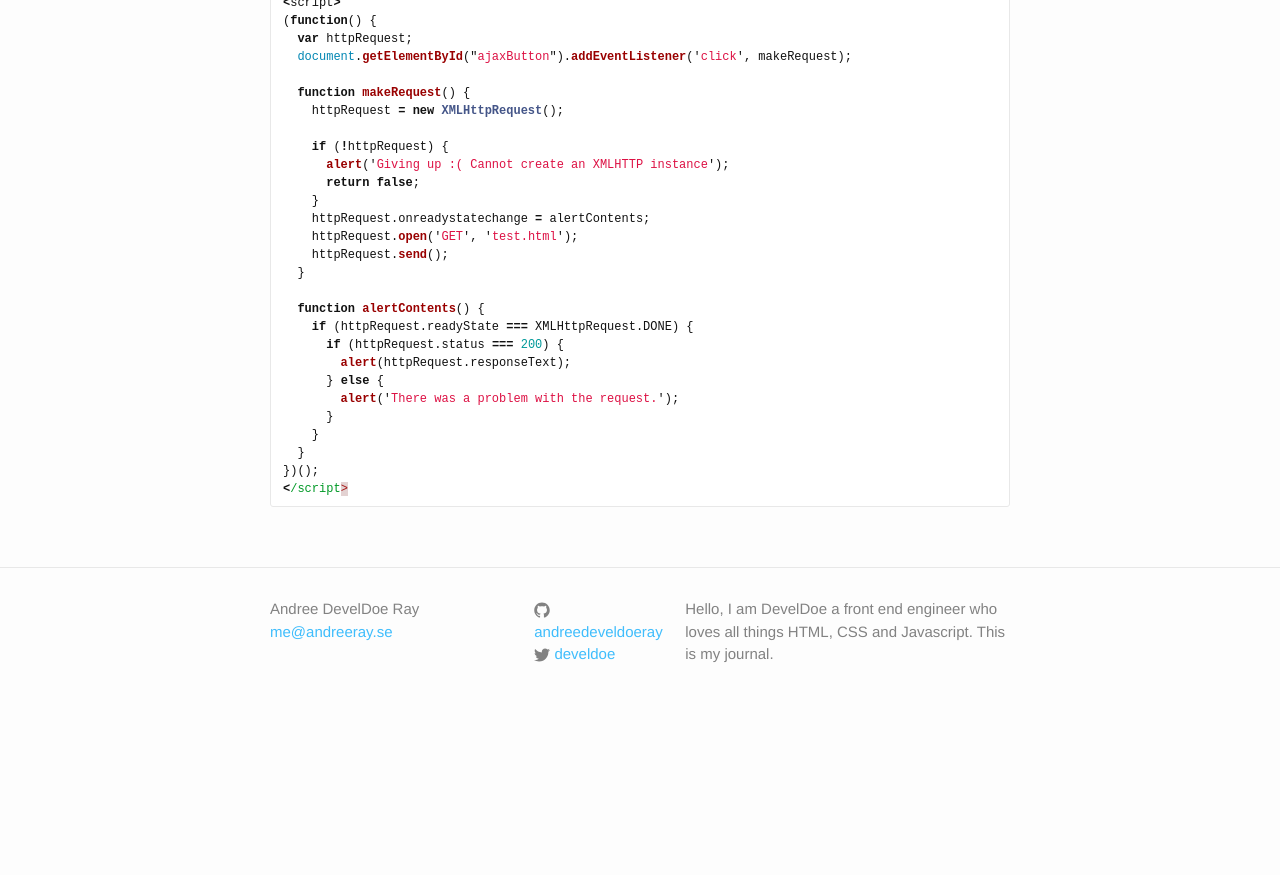
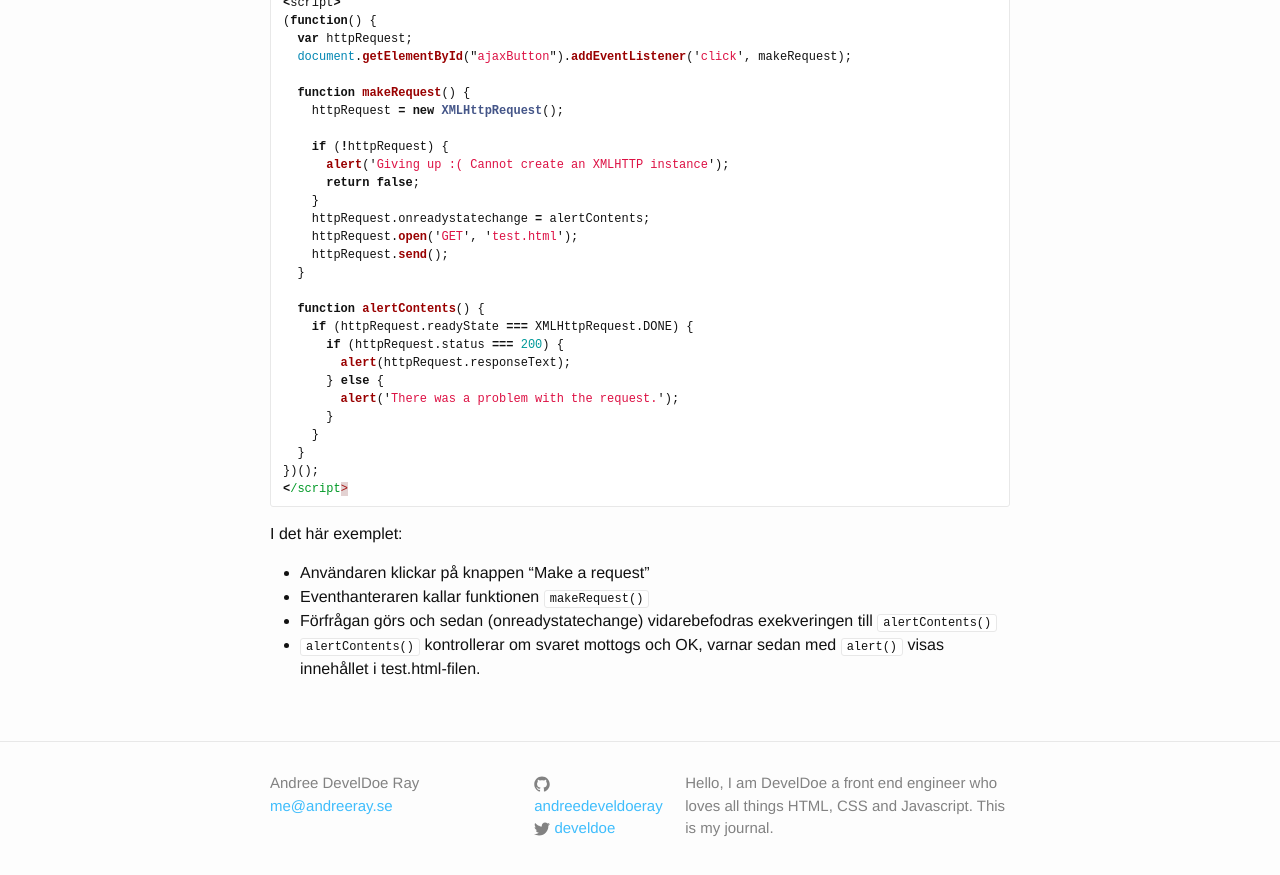
Before and after one commit to develdoe/develdoe.github.io, a Jekyll site: the page built from _posts/2017-11-05-javascript-ajax.md, in a window 1280 px wide and 900 px high, scrolled down 3239 px. Shown: the top 875 px of the window. Built offline with Jekyll 4.4.1, drawn with Linux system fonts in a browser that asks for light colours; before the commit the page ends 3965 px from its top, so only the background shows below that.

Commit message:
Update 2017-11-05-javascript-ajax.md

````diff
--- a/_posts/2017-11-05-javascript-ajax.md
+++ b/_posts/2017-11-05-javascript-ajax.md
@@ -141,3 +141,10 @@ Låt oss sammanföra det med en enkel HTTP-begäran. Vår JavaScript kommer att
 })();
 </script>
 ```
+
+I det här exemplet:
+
+* Användaren klickar på knappen "Make a request"
+* Eventhanteraren kallar funktionen `makeRequest()`
+* Förfrågan görs och sedan (onreadystatechange) vidarebefodras exekveringen till `alertContents()`
+* `alertContents()` kontrollerar om svaret mottogs och OK, varnar sedan med `alert()` visas innehållet i test.html-filen.
````
